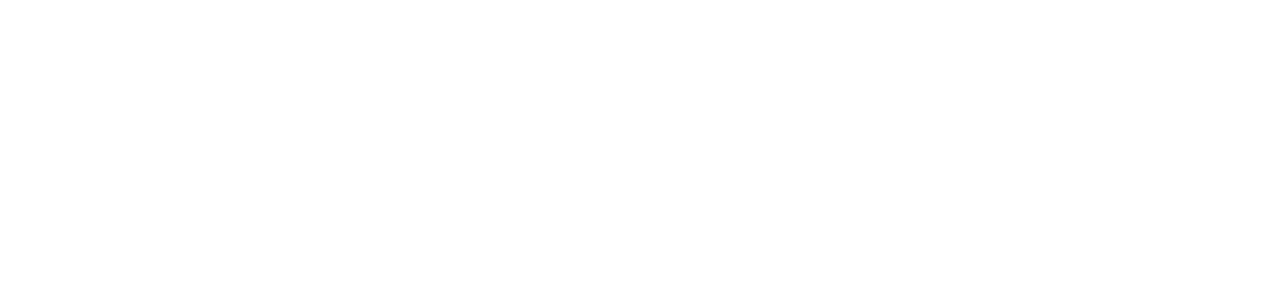
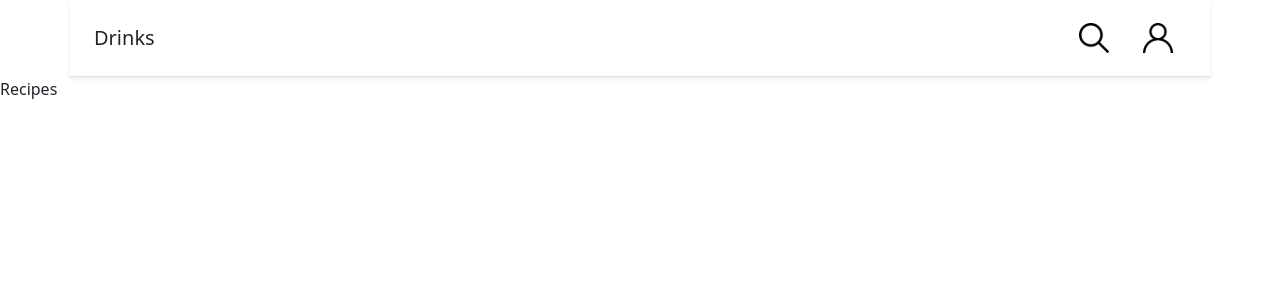
Before and after one commit to lucasdximenes/recipe-app, a React (Create React App) app: page /drinks in a window 1280 px wide. Shown: the top 300 px of the page. Built offline with nearby package versions, Linux system fonts and the light colour scheme.

Commit message:
add Header and SearchBar components

```diff
--- a/src/App.js
+++ b/src/App.js
@@ -1,11 +1,30 @@
 import React from 'react';
 import { Route, Switch } from 'react-router-dom';
 import Login from './pages/Login';
+import Recipes from './pages/Recipes';
+import RecipeDetails from './pages/RecipeDetails';
+import RecipeInProgress from './pages/RecipeInProgress';
+import Profile from './pages/Profile';
+import DoneRecipes from './pages/DoneRecipes';
+import FavoriteRecipes from './pages/FavoriteRecipes';
 
 function App() {
   return (
     <Switch>
       <Route exact path="/" component={ Login } />
+      <Route exact path="/meals" component={ Recipes } />
+      <Route exact path="/drinks" component={ Recipes } />
+      <Route exact path="/meals/:id" component={ RecipeDetails } />
+      <Route exact path="/drinks/:id" component={ RecipeDetails } />
+      <Route exact path="/meals/:id/in-progress" component={ RecipeInProgress } />
+      <Route
+        exact
+        path="/drinks/:id/in-progress"
+        component={ RecipeInProgress }
+      />
+      <Route exact path="/profile" component={ Profile } />
+      <Route exact path="/done-recipes" component={ DoneRecipes } />
+      <Route exact path="/favorite-recipes" component={ FavoriteRecipes } />
     </Switch>
   );
 }
--- /dev/null
+++ b/src/components/Header.jsx
@@ -0,0 +1,66 @@
+/* eslint-disable max-len */
+import React, { useState } from 'react';
+import { useHistory } from 'react-router-dom';
+import propTypes from 'prop-types';
+import profileIcon from '../images/profileIcon.svg';
+import searchIcon from '../images/searchIcon.svg';
+import SearchBar from './SearchBar';
+
+function Header({ title, search, profile }) {
+  const [searchBar, setSearchBar] = useState(false);
+  const { push } = useHistory();
+
+  return (
+    <div className="bg-white border-bottom shadow-sm container px-md-4 p-3">
+      <div className="d-flex flex-column flex-md-row align-items-center">
+        <h5
+          className="my-0 me-md-auto fw-normal order-1"
+          data-testid="page-title"
+        >
+          {title}
+        </h5>
+
+        {search && (
+          <div className="mr-md-3 me-md-2 order-3 order-md-3">
+            <img
+              src={ searchIcon }
+              alt="search"
+              data-testid="search-top-btn"
+              className="btn"
+              onClick={ () => setSearchBar(!searchBar) }
+              aria-hidden="true"
+            />
+          </div>
+        )}
+
+        {profile && (
+          <div className="my-3 my-md-0 mr-md-auto order-2 order-md-4">
+            <img
+              src={ profileIcon }
+              alt="profile icon"
+              data-testid="profile-top-btn"
+              className="btn"
+              onClick={ () => push('/profile') }
+              aria-hidden="true"
+            />
+          </div>
+        )}
+      </div>
+
+      {searchBar && <SearchBar />}
+    </div>
+  );
+}
+
+Header.propTypes = {
+  title: propTypes.string.isRequired,
+  search: propTypes.bool,
+  profile: propTypes.bool,
+};
+
+Header.defaultProps = {
+  search: true,
+  profile: true,
+};
+
+export default Header;
--- /dev/null
+++ b/src/components/SearchBar.jsx
@@ -0,0 +1,61 @@
+import React from 'react';
+
+export default function SearchBar() {
+  return (
+    <div className="my-3 my-md-0 mr-md-auto order-4 order-md-2 me-md-3">
+      <div className="mb-2">
+        <input
+          type="radio"
+          data-testid="ingredient-search-radio"
+          name="search"
+          value="ingredient"
+          id="ingredient"
+          className="form-check-input mx-2"
+        />
+        <label htmlFor="ingredient" className="form-check-label">
+          Ingrediente
+        </label>
+
+        <input
+          type="radio"
+          data-testid="name-search-radio"
+          name="search"
+          value="name"
+          id="name"
+          className="form-check-input mx-2"
+        />
+        <label htmlFor="name" className="form-check-label">
+          Nome
+        </label>
+
+        <input
+          type="radio"
+          data-testid="first-letter-search-radio"
+          name="search"
+          value="first-letter"
+          id="first-letter"
+          className="form-check-input mx-2"
+        />
+        <label htmlFor="first-letter" className="form-check-label">
+          Primeira letra
+        </label>
+      </div>
+
+      <div className="input-group">
+        <input
+          type="text"
+          data-testid="search-input"
+          placeholder="Buscar Receita"
+          className="form-control me-2"
+        />
+        <button
+          type="button"
+          data-testid="exec-search-btn"
+          className="btn btn-primary"
+        >
+          Buscar
+        </button>
+      </div>
+    </div>
+  );
+}
--- /dev/null
+++ b/src/pages/DoneRecipes.jsx
@@ -0,0 +1,11 @@
+import React from 'react';
+import Header from '../components/Header';
+
+export default function DoneRecipes() {
+  return (
+    <div>
+      <Header title="Done Recipes" search={ false } />
+      <div>DoneRecipes</div>
+    </div>
+  );
+}
--- /dev/null
+++ b/src/pages/FavoriteRecipes.jsx
@@ -0,0 +1,11 @@
+import React from 'react';
+import Header from '../components/Header';
+
+export default function FavoriteRecipes() {
+  return (
+    <div>
+      <Header title="Favorite Recipes" search={ false } />
+      <div>FavoriteRecipes</div>
+    </div>
+  );
+}
--- /dev/null
+++ b/src/pages/Profile.jsx
@@ -0,0 +1,11 @@
+import React from 'react';
+import Header from '../components/Header';
+
+export default function Profile() {
+  return (
+    <div>
+      <Header title="Profile" search={ false } />
+      <div>Profile</div>
+    </div>
+  );
+}
--- /dev/null
+++ b/src/pages/RecipeDetails.jsx
@@ -0,0 +1,9 @@
+import React from 'react';
+
+export default function RecipeDetails() {
+  return (
+    <div>
+      <h1>Recipe Details</h1>
+    </div>
+  );
+}
--- /dev/null
+++ b/src/pages/RecipeInProgress.jsx
@@ -0,0 +1,5 @@
+import React from 'react';
+
+export default function RecipeInProgress() {
+  return <div>RecipeInProgress</div>;
+}
--- /dev/null
+++ b/src/pages/Recipes.jsx
@@ -0,0 +1,18 @@
+import React from 'react';
+import { useHistory } from 'react-router-dom';
+import Header from '../components/Header';
+
+export default function Recipes() {
+  const {
+    location: { pathname },
+  } = useHistory();
+  const type = pathname.split('/')[1].split('')[0].toUpperCase();
+  const title = `${type}${pathname.split('/')[1].slice(1)}`;
+
+  return (
+    <div>
+      <Header title={ title } />
+      <div>Recipes</div>
+    </div>
+  );
+}
```
